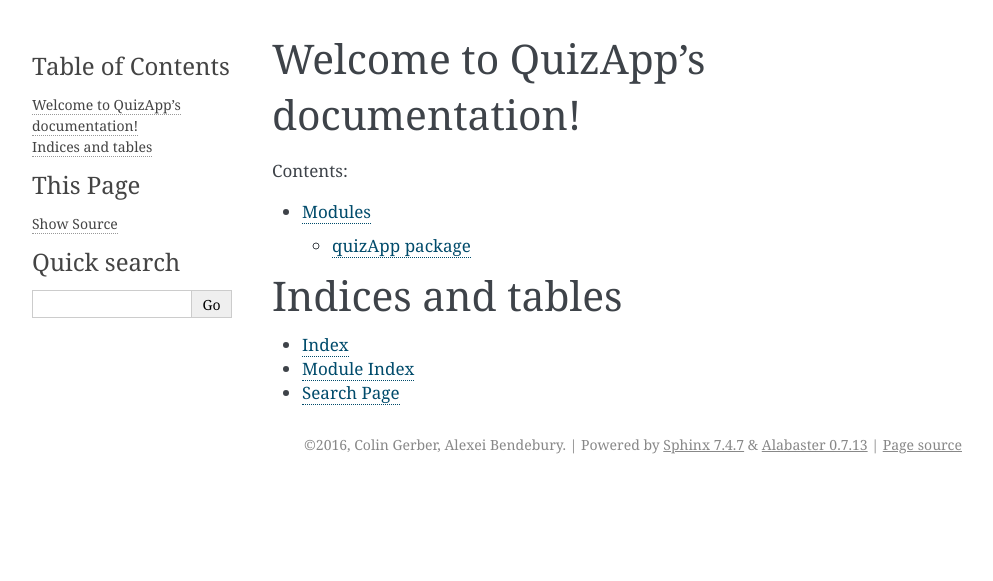
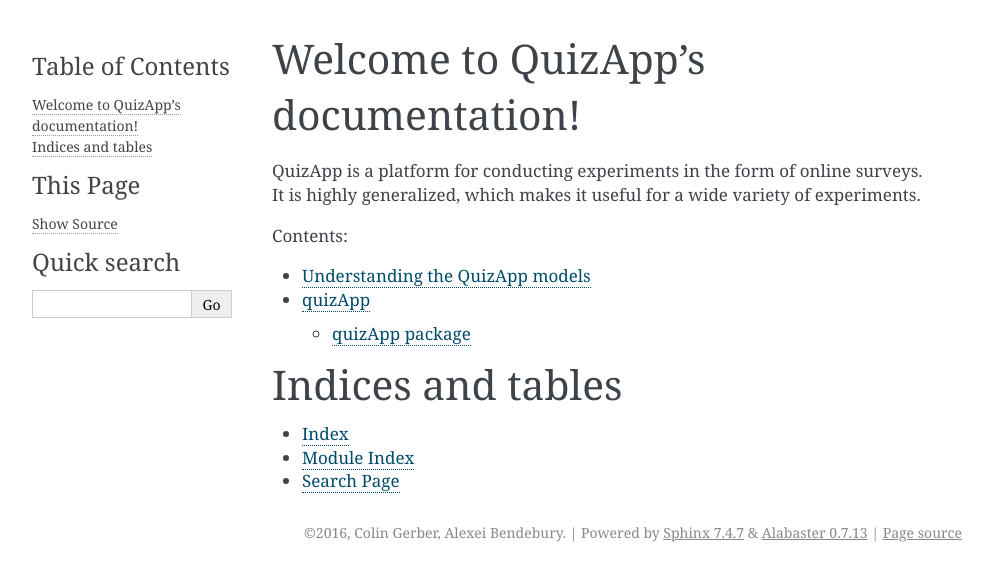
Before and after one commit to cmgerber/quizApp, a Sphinx documentation site: the page built from docs/source/index.rst, in a window 1280 px wide. Shown: the top 581 px of the page, without its empty margins (148-1141 px from the left). Built offline with Sphinx 7.4.7, drawn with Linux system fonts in a browser that asks for light colours.

Commit message:
Added documentation about models.

```diff
--- a/docs/source/index.rst
+++ b/docs/source/index.rst
@@ -6,12 +6,17 @@
 Welcome to QuizApp's documentation!
 ===================================
 
+QuizApp is a platform for conducting experiments in the form of online surveys.
+It is highly generalized, which makes it useful for a wide variety of
+experiments.
+
 Contents:
 
 .. toctree::
    :maxdepth: 2
 
-    Modules <modules.rst>
+   understanding_models
+   modules
 
 Indices and tables
 ==================
```
Also changed, not shown: docs/source/understanding_models.rst (added, +58 -0 lines).
